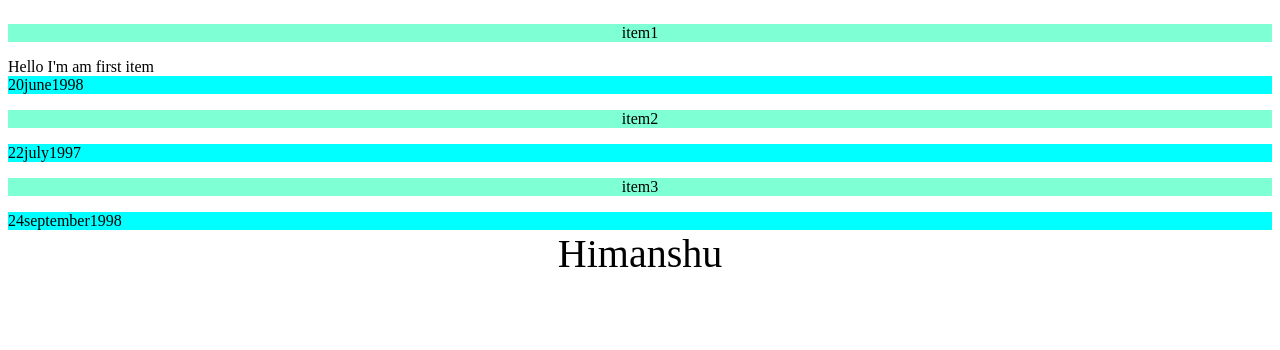
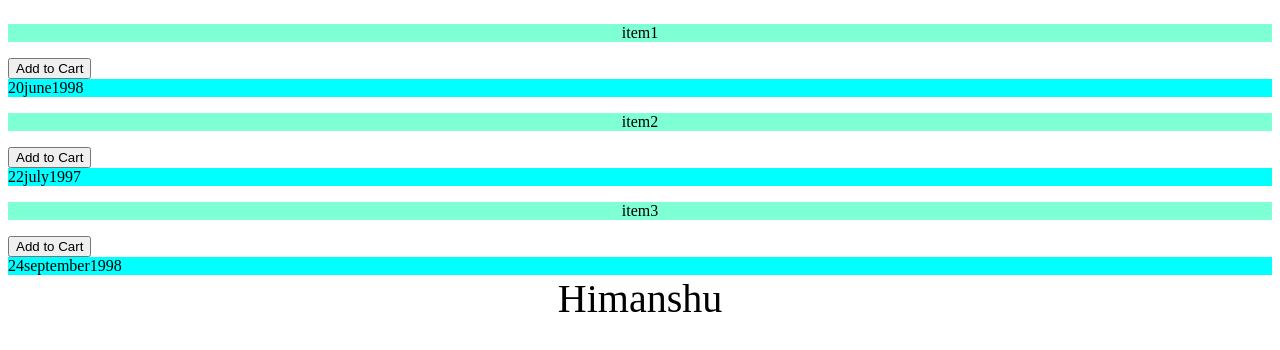
Before and after one commit to Himanshuu03/React, a React (Create React App) app in the folder myreactapp/: page / in a window 1280 px wide. Shown: the top 350 px of the page. Built offline with nearby package versions, Linux system fonts and the light colour scheme.

Commit message:
useState

```diff
--- a/myreactapp/src/components/Item.js
+++ b/myreactapp/src/components/Item.js
@@ -1,11 +1,19 @@
 import './Item.css';
+import {useState} from 'react';
 function Item(props) {
-    const itemName = props.name;
+    // const itemName = props.name;
+    //state
+    const[itemName,setItemName] = useState(props.name);
+    function clickHandler(){
+      setItemName("nirma");
+      console.log("button clicked");
+    }
     return(
-        <>
+        <div>
           <p className ={props.class}>{itemName}</p>
-          {props.children}
-        </>
+          {/* {props.children} */}
+          <button onClick={clickHandler}>Add to Cart</button>
+        </div>
     )
 }
 export default Item;
```
